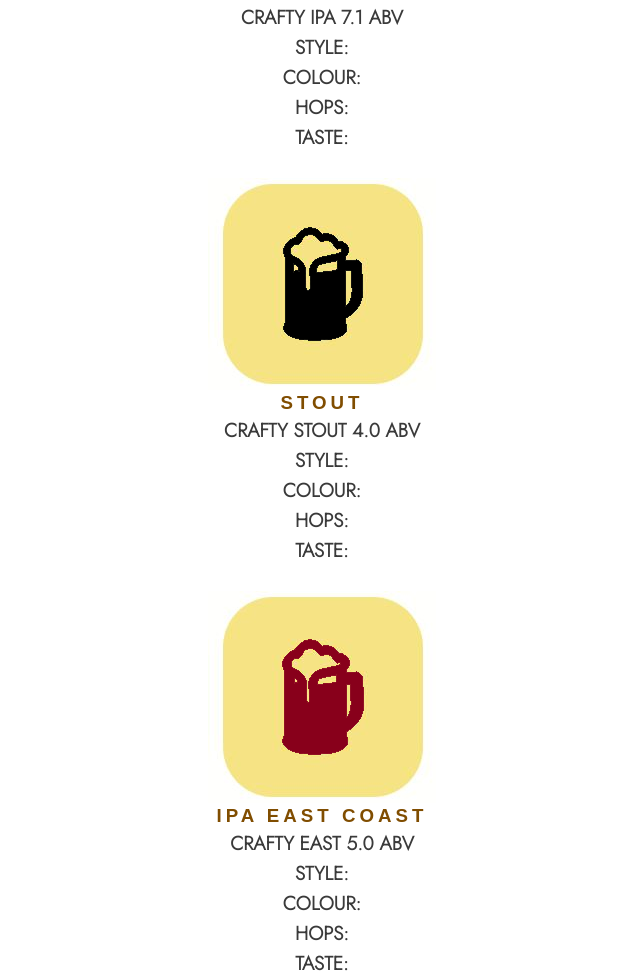
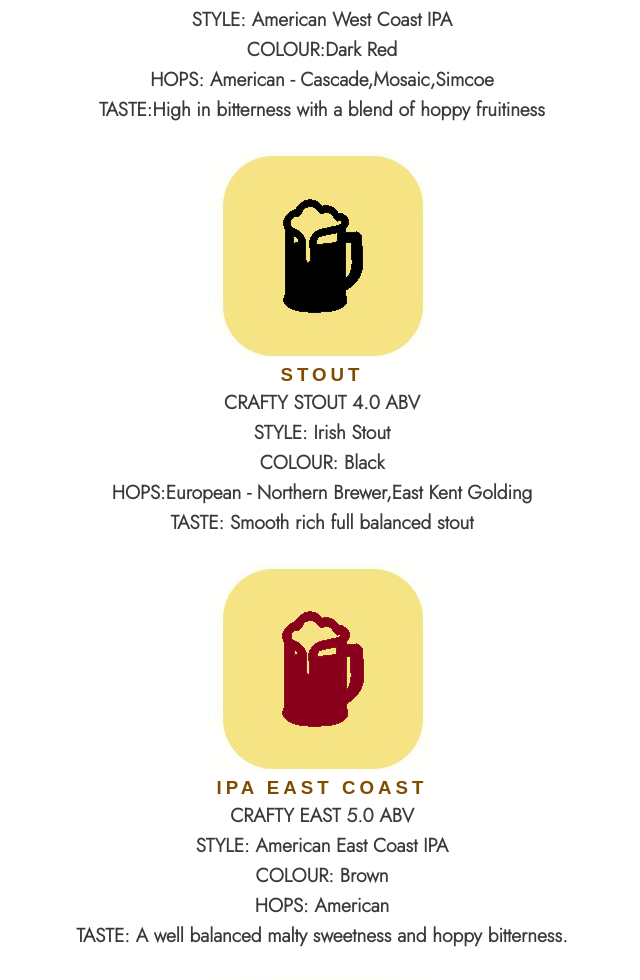
Before and after one commit to niallos11/crafty-brew-house, a plain HTML site: page beers.html in a window 1280 px wide. Shown: the part 1097-2077 px from the top of the page, without its empty margins (318-958 px from the left). Drawn offline with Linux system fonts and the light colour scheme; files whose address does not match are found by name.

Commit message:
add more txt to beer.html & styling to footer

```diff
--- a/beers.html
+++ b/beers.html
@@ -24,7 +24,7 @@
     <!-- beer Image section-->
     </section>
     <br>
-        <h2>Here are some of the beers we beer that you can learn to to brew in our master class sessions.</h3>
+        <h2>Here are some of the beers we brew in our master class sessions.</h3>
         <br>
         <div class="main p">
             <img src="/assets/images//jon-parry-C8eSYwQkwHw-unsplash.jpg" alt="crafty-brew-house" id="logo">
@@ -32,50 +32,50 @@
             <img src="assets/images/crafty-brew-house-logo_brown.png" alt="crafty-brew-house" id="logo">
             <h3>IPA WEST COAST</h3>
             <p>CRAFTY IPA 7.1 ABV</p>
-            <p>STYLE: </p>
-            <p>COLOUR:</p>
-            <p>HOPS:</p>
-            <p>TASTE:</p>
+            <p>STYLE: American West Coast IPA </p>
+            <p>COLOUR:Dark Red</p>
+            <p>HOPS: American - Cascade,Mosaic,Simcoe</p>
+            <p>TASTE:High in bitterness with a blend of hoppy fruitiness</p>
             <br>
             <img src="assets/images/crafty-brew-house-logo_black.png" alt="crafty-brew-house" id="logo">
             <h3>STOUT</h3>
             <p>CRAFTY STOUT 4.0 ABV</p>
-            <p>STYLE: </p>
-            <p>COLOUR:</p>
-            <p>HOPS:</p>
-            <p>TASTE:</p>
+            <p>STYLE: Irish Stout</p>
+            <p>COLOUR: Black</p>
+            <p>HOPS:European - Northern Brewer,East Kent Golding</p>
+            <p>TASTE: Smooth rich full balanced stout</p>
             <br>
             <img src="assets/images/crafty-brew-house-logo_dark_red.png" alt="crafty-brew-house" id="logo">
             <h3>IPA EAST COAST</h3>
             <p>CRAFTY EAST 5.0 ABV</p>
-            <p>STYLE: </p>
-            <p>COLOUR:</p>
-            <p>HOPS:</p>
-            <p>TASTE:</p>
+            <p>STYLE: American East Coast IPA</p>
+            <p>COLOUR: Brown</p>
+            <p>HOPS: American</p>
+            <p>TASTE: A well balanced malty sweetness and hoppy bitterness. </p>
             <br>
             <img src="assets/images//crafty-brew-house-logo_amber.png" alt="crafty-brew-house" id="logo">
             <h3>AMBER RHY ALE</h3>
             <p>CRAFTY RHY 4.4 ABV</p>
             <p>STYLE: </p>
-            <p>COLOUR:</p>
-            <p>HOPS:</p>
-            <p>TASTE:</p>
+            <p>COLOUR: Amber</p>
+            <p>HOPS:European</p>
+            <p>TASTE:Spicy & grassy full bodied flavours</p>
             <br>
             <img src="assets/images/crafty-brew-house-logo_gold.png" alt="crafty-brew-house" id="logo">
             <h3>WHEAT LARGER</h3>
             <p>CRAFTY GOLD 4.0 ABV</p>
             <p>STYLE: WHEAT BEER </p>
-            <p>COLOUR:</p>
-            <p>HOPS:</p>
-            <p>TASTE:</p>
+            <p>COLOUR: Yellow</p>
+            <p>HOPS:Gernman</p>
+            <p>TASTE:Light & refreshing with a kick</p>
             <br>
             <img src="assets/images/crafty-brew-house-logo_red.png" alt="crafty-brew-house" id="logo">
             <h3>IRISH RED ALE</h3>
             <p>CRAFTY RED 4.9 ABV</p>
             <p>STYLE: </p>
-            <p>COLOUR:</p>
-            <p>HOPS:</p>
-            <p>TASTE:</p>
+            <p>COLOUR: Red</p>
+            <p>HOPS: European</p>
+            <p>TASTE:Full bodies malty flavours but still refreshing</p>
             <br>
         </div>
     <br>
```
